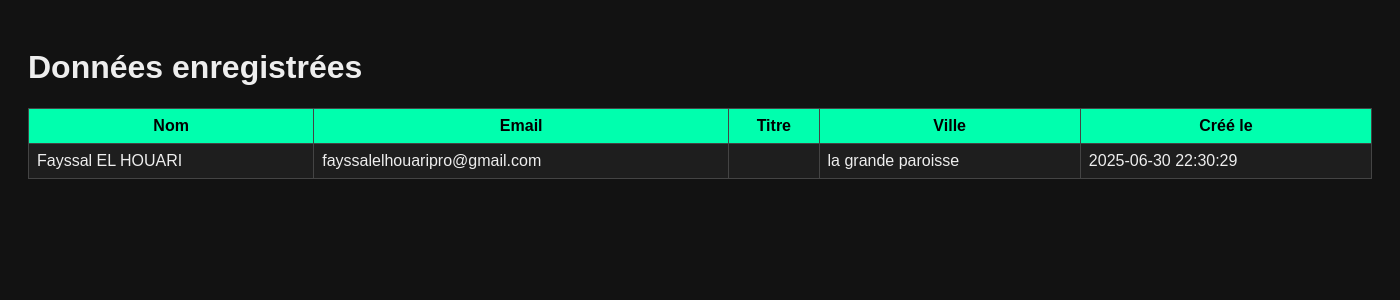
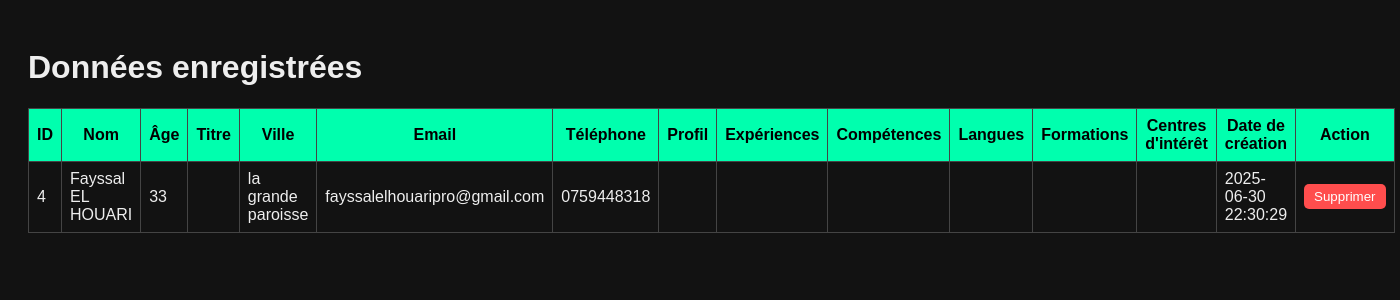
Before and after one commit to EFayssal/Doc-Pro, a Flask app: page /admin in a window 1400 px wide. Shown: the top 300 px of the page. Run offline with Flask 3, Linux system fonts and the light colour scheme; data comes from the database, SQL or seed files in the repository; both versions use the stored data as it was after the commit.

Commit message:
Phase 2.5 : L'ajout d'un botton pour suprimer une donnée d'un utilisateur
http://localhost:5000/admin

```diff
--- a/app.py
+++ b/app.py
@@ -58,6 +58,33 @@ def generate_cv():
     # Validation des champs obligatoires
     if not nom or not age:
         return "Les champs 'Nom' et 'Âge' sont obligatoires.", 400
+
+    # Sauvegarde dans la base SQLite
+    conn = sqlite3.connect('cv_data.db')
+    c = conn.cursor()
+    c.execute('''
+        CREATE TABLE IF NOT EXISTS cvs (
+            id INTEGER PRIMARY KEY AUTOINCREMENT,
+            nom TEXT,
+            age TEXT,
+            titre TEXT,
+            ville TEXT,
+            email TEXT,
+            telephone TEXT,
+            profil TEXT,
+            experiences TEXT,
+            competences TEXT,
+            langues TEXT,
+            formations TEXT,
+            interets TEXT
+        )
+    ''')
+    c.execute('''
+        INSERT INTO cvs (nom, age, titre, ville, email, telephone, profil, experiences, competences, langues, formations, interets)
+        VALUES (?, ?, ?, ?, ?, ?, ?, ?, ?, ?, ?, ?)
+    ''', (nom, age, titre, ville, email, telephone, profil, experiences, competences, langues, formations, interets))
+    conn.commit()
+    conn.close()
 
     # Création du document
     doc = Document()
@@ -147,6 +174,15 @@ def liste_cvs():
     conn.close()
     return render_template("liste_cvs.html", cvs=rows)
 
+@app.route('/delete/<int:id>', methods=['POST'])
+def delete_cv(id):
+    conn = sqlite3.connect("cv_data.db")
+    cursor = conn.cursor()
+    cursor.execute("DELETE FROM cvs WHERE id = ?", (id,))
+    conn.commit()
+    conn.close()
+    return "CV supprimé avec succès.", 200
+
 @app.route('/admin')
 def admin():
     conn = sqlite3.connect("cv_data.db")
--- a/templates/admin.html
+++ b/templates/admin.html
@@ -9,27 +9,66 @@
         td, th { border: 1px solid #444; padding: 8px; }
         th { background-color: #00ffae; color: black; }
         tr:nth-child(even) { background-color: #1e1e1e; }
+        .delete-btn {
+            background-color: #ff4d4d;
+            color: white;
+            border: none;
+            padding: 5px 10px;
+            border-radius: 5px;
+            cursor: pointer;
+        }
+        .delete-btn:hover {
+            background-color: #ff1a1a;
+        }
     </style>
 </head>
 <body>
     <h1>Données enregistrées</h1>
     <table>
+        <thead>
             <tr>
+                <th>ID</th>
                 <th>Nom</th>
-            <th>Email</th>
+                <th>Âge</th>
                 <th>Titre</th>
                 <th>Ville</th>
-            <th>Créé le</th>
+                <th>Email</th>
+                <th>Téléphone</th>
+                <th>Profil</th>
+                <th>Expériences</th>
+                <th>Compétences</th>
+                <th>Langues</th>
+                <th>Formations</th>
+                <th>Centres d'intérêt</th>
+                <th>Date de création</th>
+                <th>Action</th>
             </tr>
+        </thead>
+        <tbody>
             {% for row in rows %}
             <tr>
-            <td>{{ row[1] }}</td>
-            <td>{{ row[5] }}</td>
-            <td>{{ row[3] }}</td>
-            <td>{{ row[4] }}</td>
-            <td>{{ row[-1] }}</td>
+                <td>{{ row['id'] }}</td>
+                <td>{{ row['nom'] }}</td>
+                <td>{{ row['age'] }}</td>
+                <td>{{ row['titre'] }}</td>
+                <td>{{ row['ville'] }}</td>
+                <td>{{ row['email'] }}</td>
+                <td>{{ row['telephone'] }}</td>
+                <td>{{ row['profil'] }}</td>
+                <td>{{ row['experiences'] }}</td>
+                <td>{{ row['competences'] }}</td>
+                <td>{{ row['langues'] }}</td>
+                <td>{{ row['formations'] }}</td>
+                <td>{{ row['interets'] }}</td>
+                <td>{{ row['created_at'] }}</td>
+                <td>
+                    <form action="/delete/{{ row['id'] }}" method="post">
+                        <button class="delete-btn" type="submit">Supprimer</button>
+                    </form>
+                </td>
             </tr>
             {% endfor %}
+        </tbody>
     </table>
 </body>
 </html>
```
Also changed, not shown: models.py (added, +18 -0 lines), cv_data.db, templates/edit.html (added). Lines whose indentation alone changed are shown as unchanged.
